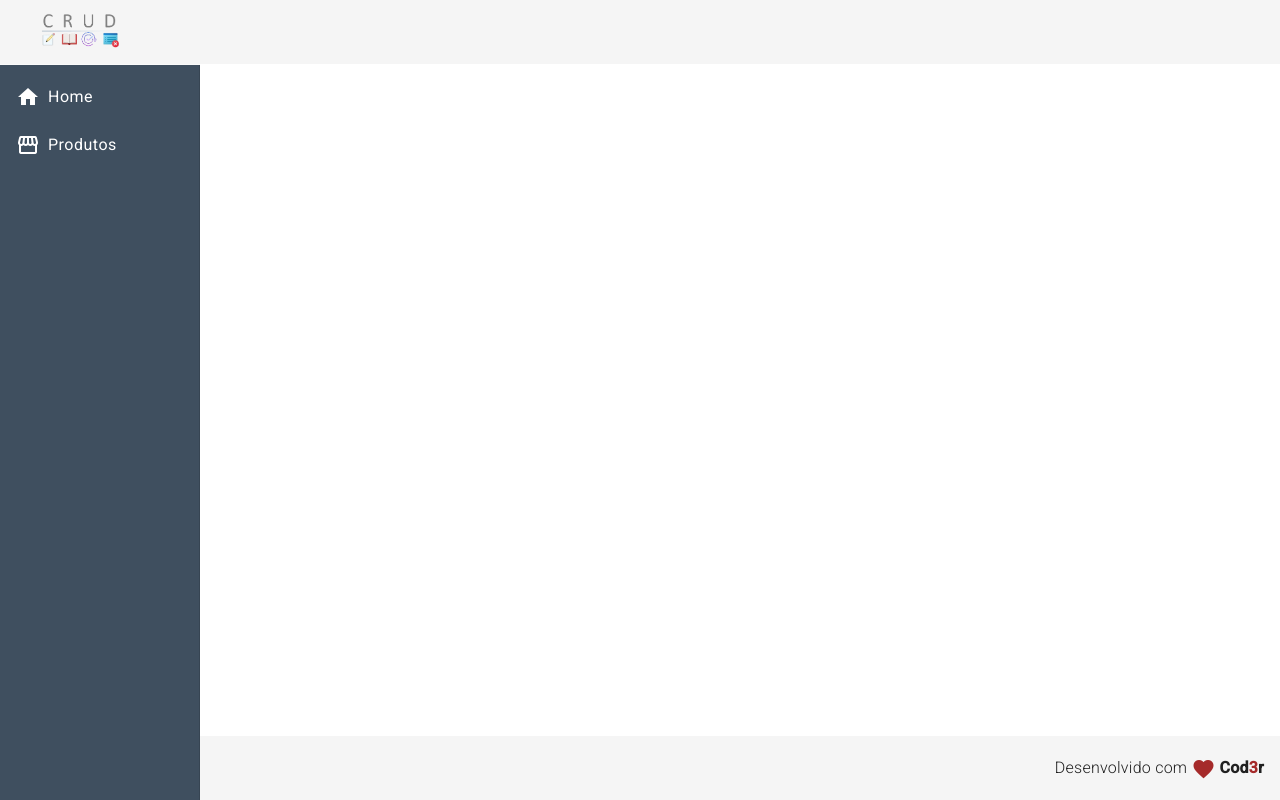
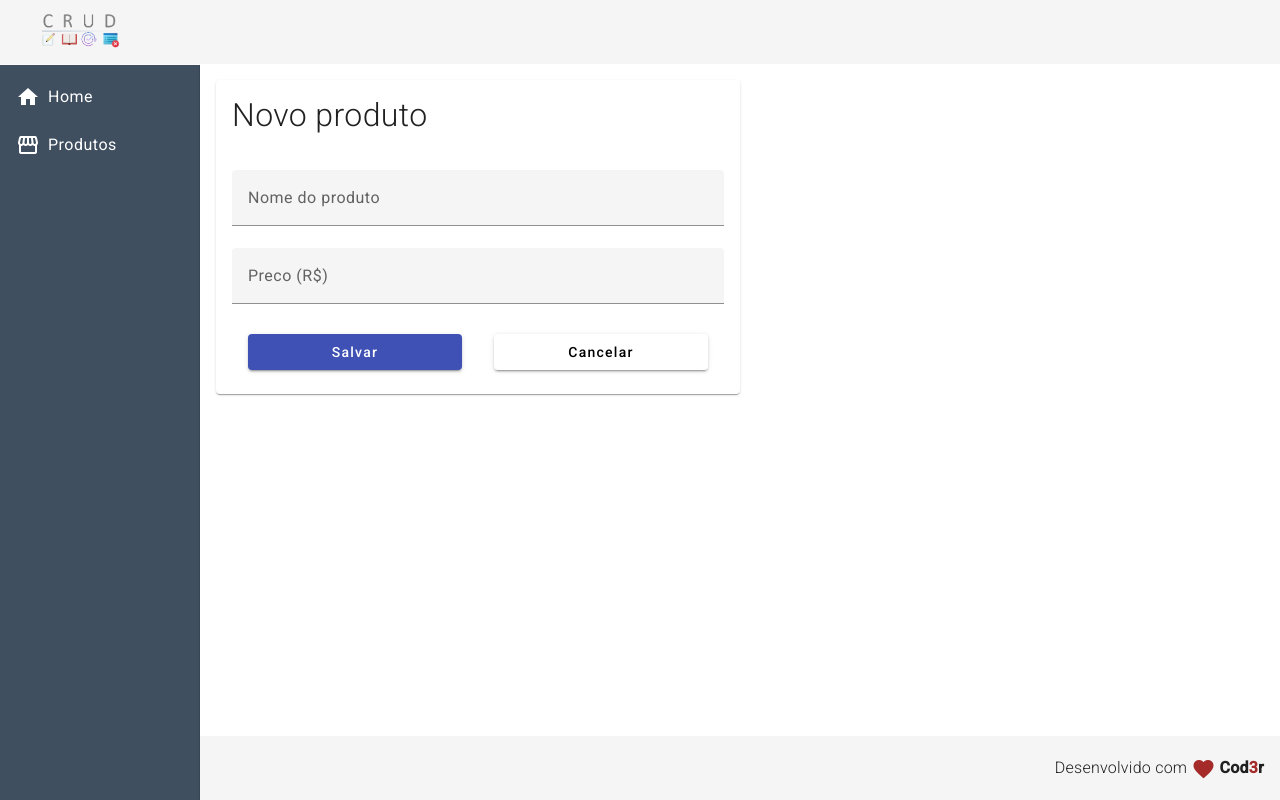
Before and after one commit to livbrandao/Products-CRUD, an Angular app: page /products/create in a window 1280 px wide. Built offline with nearby package versions, Linux system fonts and the light colour scheme.

Commit message:
"forms for creating a new product"

```diff
--- a/src/app/app.module.ts
+++ b/src/app/app.module.ts
@@ -23,6 +23,9 @@ import { CardComponent } from './components/card/card.component';
 import { DetailCardComponent } from './components/detail-card/detail-card.component';
 import { ModalSucessComponent } from './components/modal-sucess/modal-sucess.component';
 import { MatDialogModule } from '@angular/material/dialog';
+import { MatFormFieldModule } from '@angular/material/form-field';
+import { FormsModule } from '@angular/forms';
+import { MatInputModule } from '@angular/material/input';
 
 @NgModule({
   declarations: [
@@ -50,6 +53,9 @@ import { MatDialogModule } from '@angular/material/dialog';
     MatButtonModule,
     HttpClientModule,
     MatDialogModule,
+    MatFormFieldModule,
+    MatInputModule,
+    FormsModule,
   ],
   providers: [],
   bootstrap: [AppComponent],
--- a/src/app/components/modal-sucess/modal-sucess.component.css
+++ b/src/app/components/modal-sucess/modal-sucess.component.css
@@ -8,12 +8,13 @@
 button {
   display: flex;
   justify-content: end;
-  width: 100%;
+  position: absolute;
+  right: 0;
 }
 
 .modal {
   display: flex;
   flex-direction: column;
   align-items: center;
-  padding: 20rem 50rem;
+  padding: 6rem;
 }
--- a/src/app/components/modal-sucess/modal-sucess.component.html
+++ b/src/app/components/modal-sucess/modal-sucess.component.html
@@ -6,6 +6,6 @@
   </mat-dialog-actions>
   <div class="modal">
     <i class="custom-size material-icons">check_circle_outline</i>
-    <mat-dialog-content>Solicitação cadastrada com sucesso</mat-dialog-content>
+    <mat-dialog-content>Produto cadastrado com sucesso!</mat-dialog-content>
   </div>
 </section>
--- a/src/app/components/products/product-create/product-create.component.css
+++ b/src/app/components/products/product-create/product-create.component.css
@@ -0,0 +1,28 @@
+button {
+  margin: 0.5rem 1rem;
+  width: 50%;
+}
+
+.buttons {
+  display: flex;
+  justify-content: center;
+}
+
+.card {
+  padding: 1rem;
+  margin-bottom: 2rem;
+  width: 50%;
+}
+
+.title {
+  font-size: 2rem;
+  font-weight: 300;
+  line-height: 1.2;
+  padding-bottom: 4px;
+}
+
+form {
+  display: flex;
+  flex-direction: column;
+  margin-top: 2rem;
+}
--- a/src/app/components/products/product-create/product-create.component.html
+++ b/src/app/components/products/product-create/product-create.component.html
@@ -0,0 +1,30 @@
+<mat-card class="card">
+  <mat-card-title class="title">Novo produto</mat-card-title>
+
+  <form>
+    <mat-form-field>
+      <input
+        matInput
+        required
+        placeholder="Nome do produto"
+        [(ngModel)]="products.name"
+        name="name"
+      />
+    </mat-form-field>
+    <mat-form-field>
+      <input
+        matInput
+        required
+        placeholder="Preco (R$)"
+        [(ngModel)]="products.price"
+        name="price"
+      />
+    </mat-form-field>
+  </form>
+  <div class="buttons">
+    <button mat-raised-button (click)="createProduct()" color="primary">
+      Salvar
+    </button>
+    <button mat-raised-button (click)="cancel()">Cancelar</button>
+  </div>
+</mat-card>
--- a/src/app/components/products/product-create/product-create.component.ts
+++ b/src/app/components/products/product-create/product-create.component.ts
@@ -1,4 +1,9 @@
 import { Component, OnInit } from '@angular/core';
+import { ProductService } from '../product.service';
+import { Router } from '@angular/router';
+import { Product } from '../product.model';
+import { MatDialog } from '@angular/material/dialog';
+import { ModalSucessComponent } from '../../modal-sucess/modal-sucess.component';
 
 @Component({
   selector: 'app-product-create',
@@ -6,9 +11,27 @@ import { Component, OnInit } from '@angular/core';
   styleUrls: ['./product-create.component.css'],
 })
 export class ProductCreateComponent implements OnInit {
-  constructor() {}
+  products: Product = {
+    name: '',
+    price: null,
+  };
+
+  constructor(
+    private productService: ProductService,
+    private route: Router,
+    private _dialog: MatDialog
+  ) {}
 
   ngOnInit(): void {}
 
-  navigateToProductsCreate(): void {}
+  createProduct(): void {
+    this.productService.create(this.products).subscribe(() => {
+      this._dialog.open(ModalSucessComponent);
+      this.route.navigate(['/products']);
+    });
+  }
+
+  cancel(): void {
+    this.route.navigate(['/products']);
+  }
 }
--- a/src/app/components/products/product.model.ts
+++ b/src/app/components/products/product.model.ts
@@ -1,5 +1,5 @@
 export interface Product {
-  id?: number;
+  id?: number | null;
   name: string;
-  price: number;
+  price: number | null;
 }
--- /dev/null
+++ b/src/app/components/products/product.service.ts
@@ -0,0 +1,29 @@
+import { HttpClient } from '@angular/common/http';
+import { Injectable } from '@angular/core';
+import { Observable } from 'rxjs';
+import { Product } from './product.model';
+
+@Injectable({
+  providedIn: 'root',
+})
+export class ProductService {
+  private baseUrl = 'http://localhost:3000/products';
+
+  constructor(private _http: HttpClient) {}
+
+  create(product: Product): Observable<Product> {
+    return this._http.post<Product>(this.baseUrl, product);
+  }
+
+  getCompanyById(id: string): Observable<Product> {
+    return this._http.get<Product>(`${this.baseUrl}/${id}`);
+  }
+
+  updateCompany(company: Product): Observable<Product> {
+    return this._http.put<Product>(`${this.baseUrl}/${company.id}`, company);
+  }
+
+  getProductsData(): Observable<Product[]> {
+    return this._http.get<Product[]>(this.baseUrl);
+  }
+}
```
